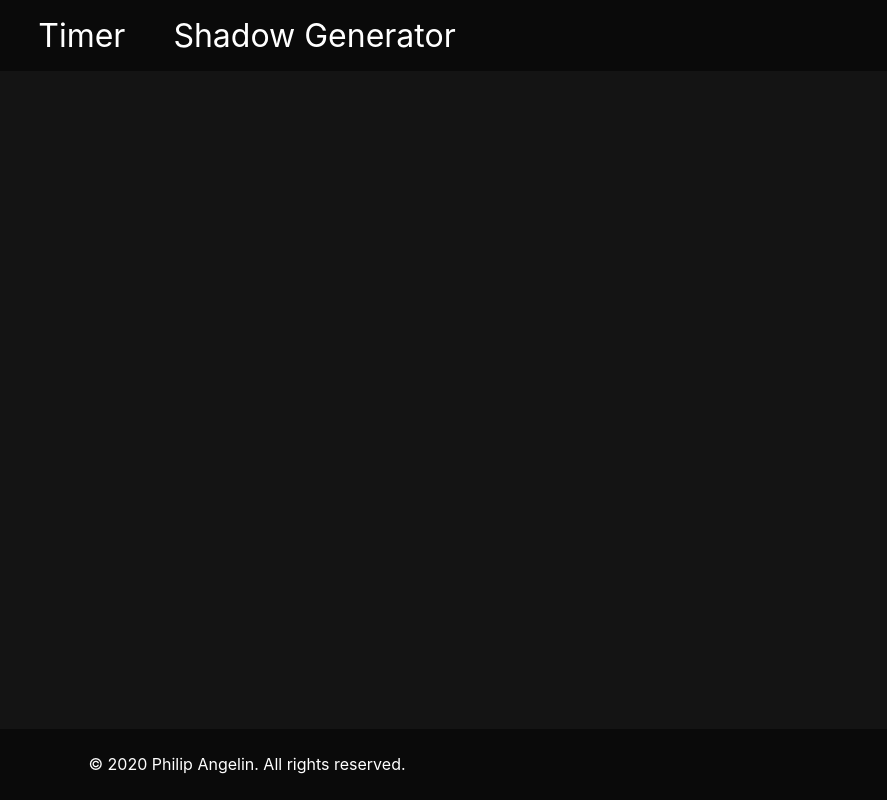
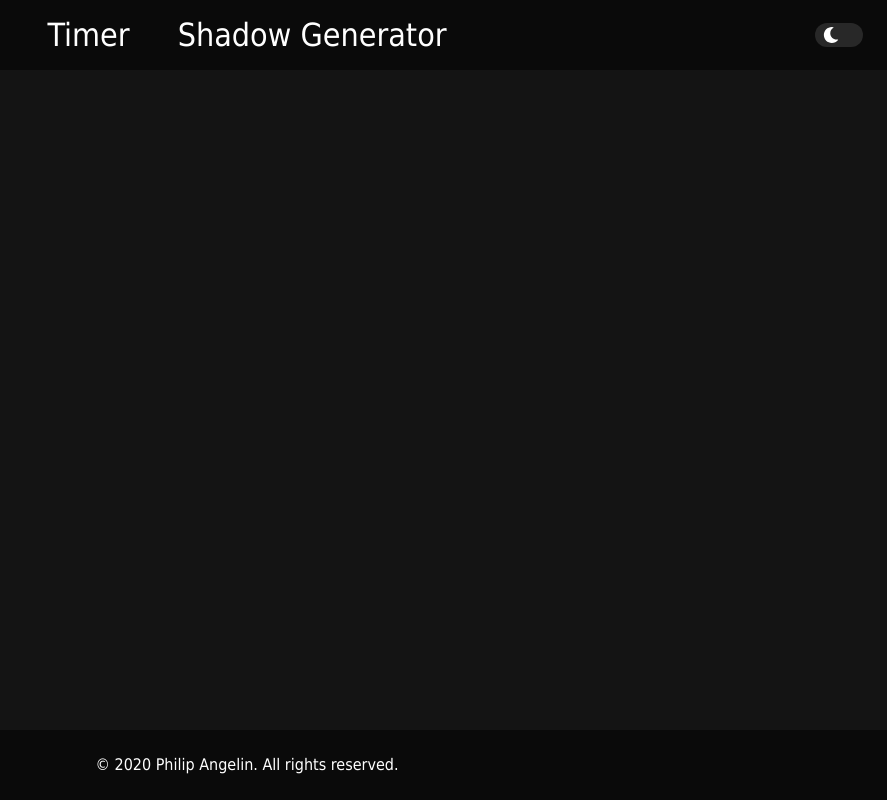
Before and after one commit to Zeilar/tools, a React (Create React App) app: page / in a window 1280 px wide. Shown: the whole page, without its empty margins (393-1280 px from the left). Built offline with nearby package versions, Linux system fonts and the light colour scheme.

Commit message:
Theme switcher and redesign

```diff
--- a/package.json
+++ b/package.json
@@ -3,13 +3,17 @@
   "version": "0.1.0",
   "private": true,
   "dependencies": {
+    "@fortawesome/fontawesome-svg-core": "^1.2.30",
+    "@fortawesome/free-solid-svg-icons": "^5.14.0",
+    "@fortawesome/react-fontawesome": "^0.1.11",
     "@testing-library/jest-dom": "^4.2.4",
     "@testing-library/react": "^9.5.0",
     "@testing-library/user-event": "^7.2.1",
     "react": "^16.13.1",
     "react-dom": "^16.13.1",
     "react-jss": "^10.3.0",
-    "react-scripts": "3.4.1"
+    "react-scripts": "3.4.1",
+    "styled-components": "^5.1.1"
   },
   "scripts": {
     "start": "react-scripts start",
--- a/src/App.js
+++ b/src/App.js
@@ -1,4 +1,7 @@
-import ShadowGenerator from './ShadowGenerator'
+import { ThemeProvider } from "styled-components";
+import { lightTheme, darkTheme } from "./Themes";
+import ShadowGenerator from './ShadowGenerator';
+import { GlobalStyles } from "./GlobalStyles";
 import React, { useState } from 'react';
 import Navbar from './Navbar';
 import Footer from './Footer';
@@ -7,6 +10,21 @@ import Timer from './Timer';
 export default function App() {
     const [shadowGeneratorVisible, setShadowGeneratorState] = useState(false);
     const [timerVisible, setTimerState] = useState(false);
+    const [theme, setTheme] = useState(localStorage.getItem('theme') ?? 'dark');
+
+    function toggleTheme(e) {
+        if (theme === 'light') {
+            localStorage.setItem('theme', 'dark');
+            e.target.classList.remove('light');
+            e.target.classList.add('dark');
+            setTheme('dark');
+        } else {
+            localStorage.setItem('theme', 'light');
+            e.target.classList.remove('dark');
+            e.target.classList.add('light');
+            setTheme('light');
+        }
+    }
 
     function onTimerShow() {
         setShadowGeneratorState(false);
@@ -19,14 +37,17 @@ export default function App() {
     }
 
     return (
-        <>
+        <ThemeProvider theme={theme === 'light' ? lightTheme : darkTheme}>
+            <GlobalStyles />
             <Navbar
                 onShadowGeneratorShow={onShadowGeneratorShow}
                 onTimerShow={onTimerShow}
+                toggleTheme={toggleTheme}
+                theme={theme}
             />
             {timerVisible ? <Timer /> : ''}
             {shadowGeneratorVisible ? <ShadowGenerator /> : ''}
             <Footer />
-        </>
+        </ThemeProvider>
     );
 }
--- a/src/Footer.js
+++ b/src/Footer.js
@@ -1,5 +1,5 @@
 import { createUseStyles } from 'react-jss';
-import React, { useState } from 'react';
+import React from 'react';
 
 export default function Footer() {
     const styles = createUseStyles({
@@ -10,6 +10,7 @@ export default function Footer() {
         },
         footerText: {
             'text-align': 'center',
+            color: 'white',
         }
     });
     const classes = styles();
--- /dev/null
+++ b/src/GlobalStyles.js
@@ -0,0 +1,10 @@
+import { createGlobalStyle} from "styled-components";
+
+export const GlobalStyles = createGlobalStyle`
+    body {
+        font-family: Tahoma, Helvetica, Arial, Roboto, sans-serif;
+        background: ${({ theme }) => theme.body};
+        color: ${({ theme }) => theme.text};
+        transition: all 0.15s linear;
+    }
+`;
--- a/src/Navbar.js
+++ b/src/Navbar.js
@@ -1,3 +1,5 @@
+import { faSun, faMoon } from '@fortawesome/free-solid-svg-icons';
+import { FontAwesomeIcon } from '@fortawesome/react-fontawesome';
 import { createUseStyles } from 'react-jss';
 import React from 'react';
 
@@ -7,6 +9,7 @@ export default function Navbar(props) {
             background: 'rgb(10, 10, 10)',
             'justify-content': 'center',
             'flex-direction': 'row',
+            position: 'relative',
             display: 'flex',
             padding: '1rem',
         },
@@ -15,6 +18,7 @@ export default function Navbar(props) {
             display: 'flex',
         },
         navItem: {
+
         },
         navLink: {
             transition: 'color 0.15s ease-in-out, transform 0.15s ease-in-out, background 0.15s ease-in-out',
@@ -30,6 +34,45 @@ export default function Navbar(props) {
                 transform: 'scale(1.05)',
                 color: 'dodgerblue',
             },
+        },
+        themeTogglerWrapper: {
+            transform: 'translate(-50%, -50%)',
+            position: 'absolute',
+            right: '0',
+            top: '50%',
+        },
+        themeToggler: {
+            transition: 'background 0.15s ease-in-out',
+            'justify-content': 'space-between',
+            'align-items': 'center',
+            'border-radius': '3rem',
+            position: 'relative',
+            padding: '0.25rem',
+            cursor: 'pointer',
+            height: '1.5rem',
+            display: 'flex',
+            width: '3rem',
+            '&.light': {
+                background: 'white',
+            },
+            '&.dark': {
+                background: 'rgb(40, 40, 40)',
+            },
+        },
+        ball: {
+            transition: 'right 0.15s ease-in-out, color 0.15s ease-in-out',
+            position: 'absolute',
+            '&.light': {
+                right: '0.25rem',
+                color: 'black',
+            },
+            '&.dark': {
+                right: '1.5rem',
+                color: 'white',
+            },
+        },
+        checkbox: {
+            display: 'none',
         },
     });
     const classes = styles();
@@ -62,6 +105,15 @@ export default function Navbar(props) {
                     <a className={classes.navLink} onClick={shadowGeneratorShow}>Shadow Generator</a>
                </li>
             </ul>
+            <div className={classes.themeTogglerWrapper}>
+                <input className={classes.checkbox} type="checkbox" id="themeToggler" onChange={props.toggleTheme} />
+                <label className={`${classes.themeToggler} ${props.theme}`} htmlFor="themeToggler">
+                    <FontAwesomeIcon
+                        className={`${props.theme === 'dark' ? 'dark' : 'light'} ${classes.ball}`}
+                        icon={props.theme === 'dark' ? faMoon : faSun}
+                    />
+                </label>
+            </div>
         </nav>
     );
 }
--- /dev/null
+++ b/src/Themes.js
@@ -0,0 +1,12 @@
+export const lightTheme = {
+    background: 'rgb(255, 255, 255)',
+    body: 'rgb(255, 255, 255)',
+    toggleBorder: '#FFF',
+    text: 'rgb(0, 0, 0)',
+}
+export const darkTheme = {
+    background: 'rgb(20, 20, 20)',
+    text: 'rgb(255, 255, 255)',
+    toggleBorder: '#6B8096',
+    body: 'rgb(20, 20, 20)',
+}
--- a/src/index.css
+++ b/src/index.css
@@ -13,7 +13,7 @@ body {
 }
 
 #content {
-    padding: 2%;
+    padding: 5%;
 }
 
 *, ::before, ::after {
```
Also changed, not shown: 1 other file (tests, documents, lock files or other folders).
